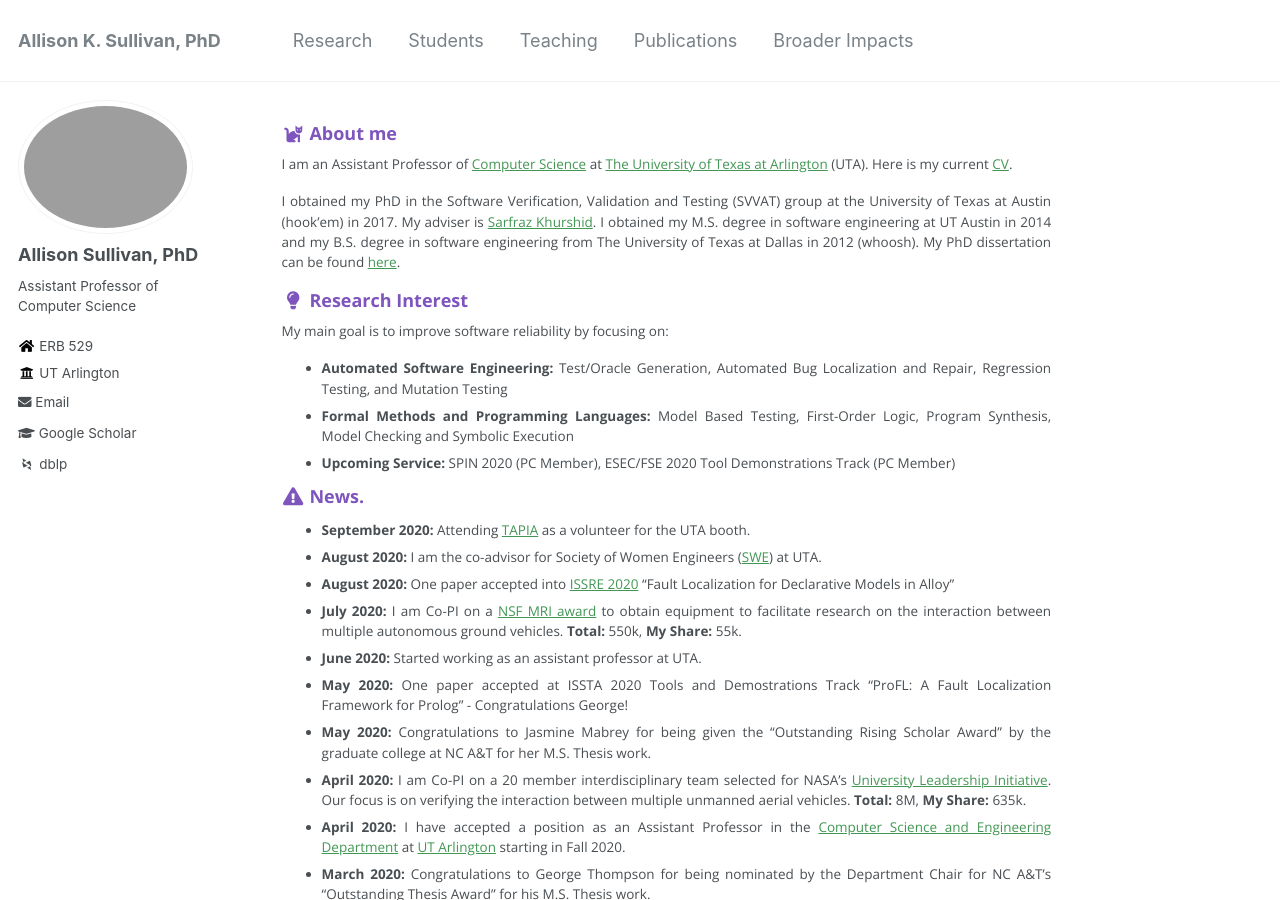
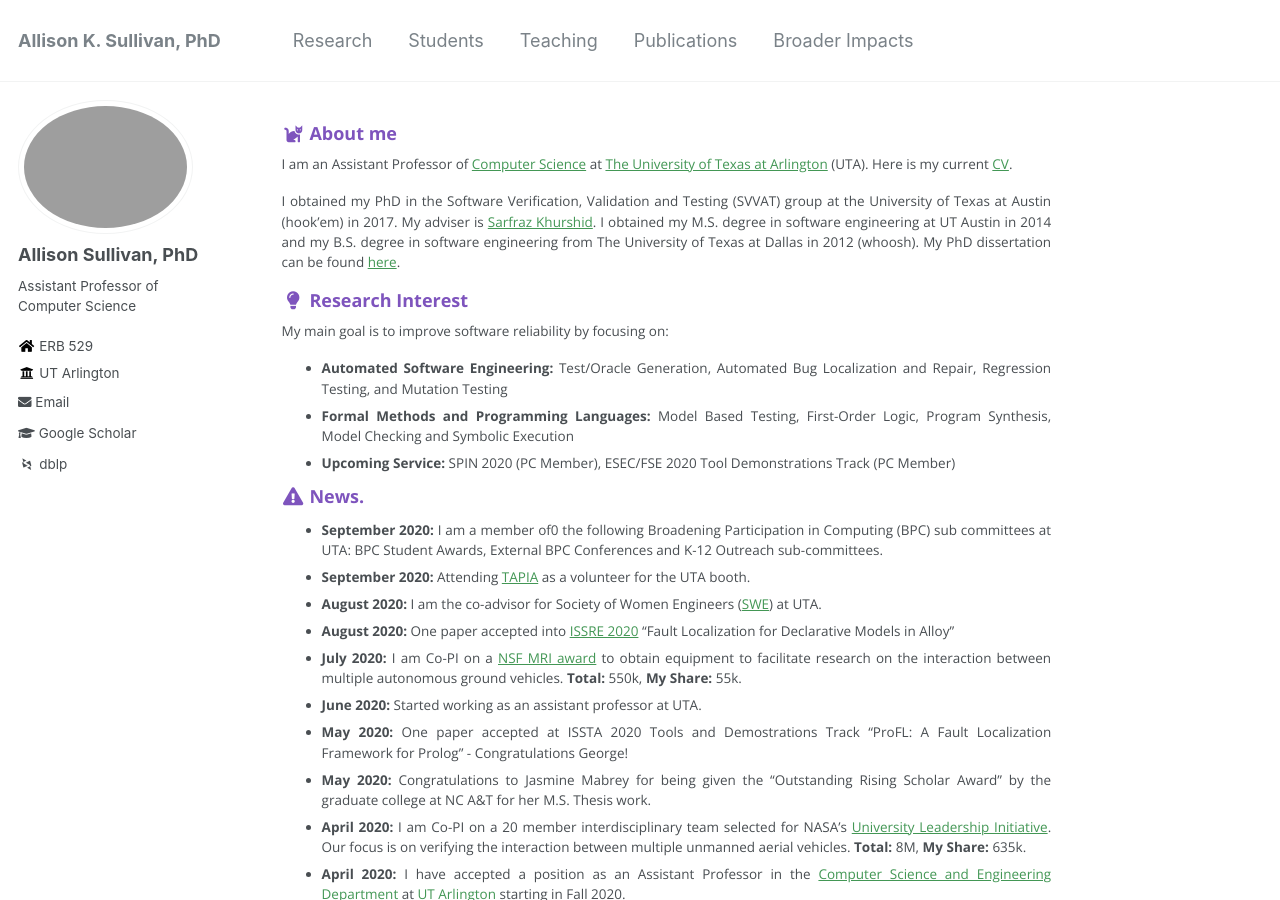
Before and after one commit to Allisonius/allisonius.github.io, a Jekyll site: the page built from _pages/about.md, in a window 1280 px wide and 900 px high. Built offline with Jekyll 4.4.1, drawn with Linux system fonts in a browser that asks for light colours; some web fonts are replaced.

Commit message:
Update about.md

```diff
--- a/_pages/about.md
+++ b/_pages/about.md
@@ -24,6 +24,7 @@ Checking and Symbolic Execution
 
 
 ### <i class="fa fa-fw fa-exclamation-triangle" aria-hidden="true"></i> News.
+* **September 2020:** I am a member of0 the following Broadening Participation in Computing (BPC) sub committees at UTA: BPC Student Awards, External BPC Conferences and K-12 Outreach sub-committees.
 * **September 2020:** Attending [TAPIA](https://tapiaconference.cmd-it.org/) as a volunteer for the UTA booth.
 * **August 2020:** I am the co-advisor for Society of Women Engineers ([SWE](https://mavorgs.campuslabs.com/engage/organization/societyofwomenengineers)) at UTA.
 * **August 2020:** One paper accepted into [ISSRE 2020](http://2020.issre.net/) "Fault Localization for Declarative Models in Alloy"
```
